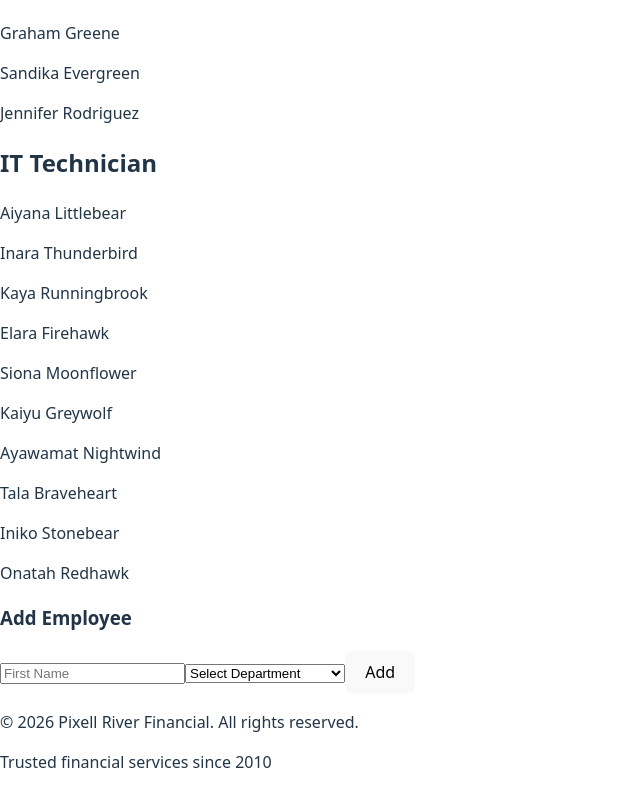
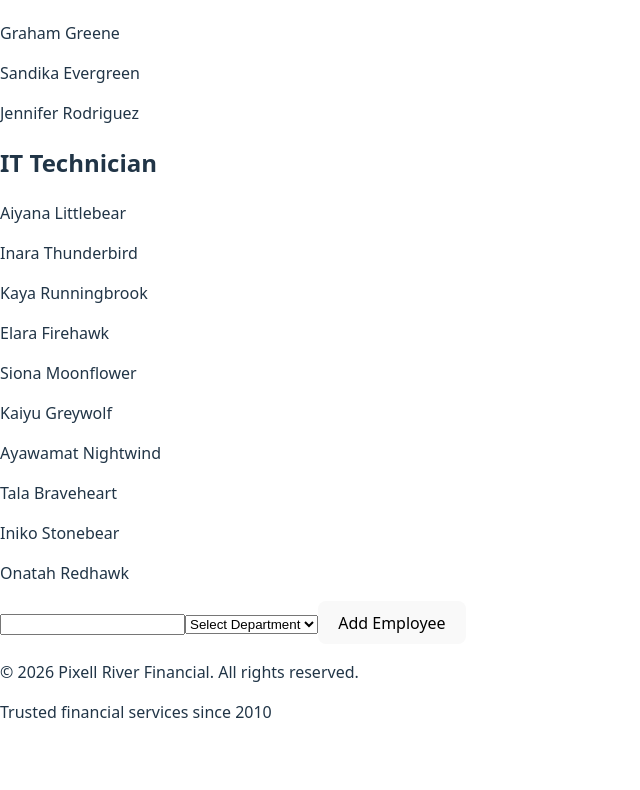
Before and after one commit to jjasleenn/pixell-river-lab1.1, a React (Vite) app in the folder pixell-river-directory/: page /employees in a window 1280 px wide. Shown: the part 1722-2512 px from the top of the page, without its empty margins (0-640 px from the left). After the commit the page ends 2462 px from the top, so only its background shows below. Built offline with nearby package versions, Linux system fonts and the light colour scheme.

Commit message:
Add AddEmployeeForm component using useFormInput hook for employee creation

```diff
--- a/pixell-river-directory/src/components/AddEmployeeForm.tsx
+++ b/pixell-river-directory/src/components/AddEmployeeForm.tsx
@@ -1,62 +1,50 @@
-import { useState } from "react";
+import { useFormInput } from "../hooks/useFormInput";
+import { employeeService } from "../services/employeeService";
 
-interface Props {
-  departments: { name: string }[];
-  onAddEmployee: (firstName: string, departmentName: string) => void;
-}
+function EmployeeForm({ setDepartments }: any) {
 
-function AddEmployeeForm({ departments, onAddEmployee }: Props) {
-  const [firstName, setFirstName] = useState("");
-  const [department, setDepartment] = useState("");
-  const [error, setError] = useState("");
+  const firstName = useFormInput("");
+  const department = useFormInput("");
 
-  const handleSubmit = (e: React.FormEvent) => {
+  const handleSubmit = (e: any) => {
     e.preventDefault();
-    setError("");
 
-    if (firstName.trim().length < 3) {
-      setError("First name must be at least 3 characters.");
+    const result = employeeService.createEmployee(
+      firstName.value,
+      department.value
+    );
+
+    if (!result.success) {
+      firstName.validate(() => result.message);
       return;
     }
 
-    if (!department) {
-      setError("Please select a department.");
-      return;
-    }
-
-    onAddEmployee(firstName.trim(), department);
-    setFirstName("");
-    setDepartment("");
+    setDepartments(result.data);
+    firstName.setValue("");
+    department.setValue("");
   };
 
   return (
     <form onSubmit={handleSubmit}>
-      <h3>Add Employee</h3>
 
-      {error && <p style={{ color: "red" }}>{error}</p>}
+      {firstName.error && <p>{firstName.error}</p>}
 
       <input
         type="text"
-        placeholder="First Name"
-        value={firstName}
-        onChange={(e) => setFirstName(e.target.value)}
+        value={firstName.value}
+        onChange={firstName.onChange}
       />
 
       <select
-        value={department}
-        onChange={(e) => setDepartment(e.target.value)}
+        value={department.value}
+        onChange={department.onChange}
       >
         <option value="">Select Department</option>
-        {departments.map((dept) => (
-          <option key={dept.name} value={dept.name}>
-            {dept.name}
-          </option>
-        ))}
       </select>
 
-      <button type="submit">Add</button>
+      <button type="submit">Add Employee</button>
     </form>
   );
 }
 
-export default AddEmployeeForm;
+export default EmployeeForm;
```
